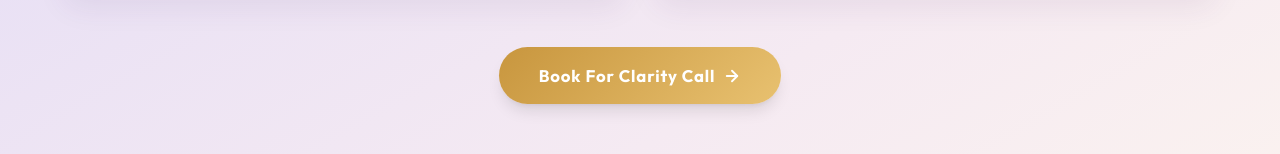
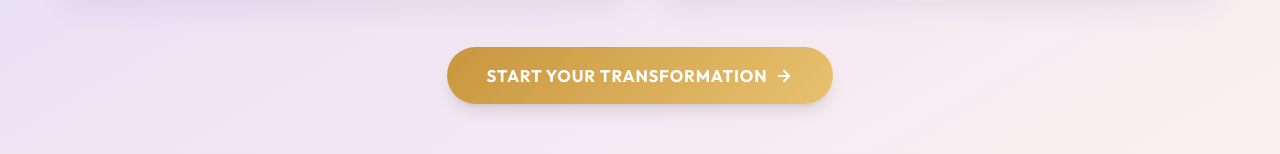
Before and after one commit to healwithdrvrushali/uplift, a Next.js app: page /main-home in a window 1280 px wide. Shown: the part 2798-2952 px from the top of the page. Built offline with nearby package versions, Linux system fonts and the light colour scheme; a web font is replaced by a local one.

Commit message:
Update Testimonials.tsx

```diff
--- a/app/components/Testimonials.tsx
+++ b/app/components/Testimonials.tsx
@@ -122,9 +122,7 @@ const Testimonials = () => {
         {/* CTA below testimonials */}
         <div className="text-center mt-10 sm:mt-12">
           <a
-            href="https://rzp.io/rzp/pBkF3p7t"
-            target="_blank"
-            rel="noopener noreferrer"
+            href="/optin"
             className="inline-flex items-center gap-2 font-semibold px-8 sm:px-10 py-3.5 sm:py-4 rounded-full shadow-lg hover:shadow-xl transition-all duration-300 transform hover:-translate-y-0.5"
             style={{
               fontFamily: "'Outfit', sans-serif",
@@ -135,7 +133,7 @@ const Testimonials = () => {
               color: "#ffffff",
             }}
           >
-           Book For Clarity Call
+            START YOUR TRANSFORMATION
             <svg
               width="18"
               height="18"
```
